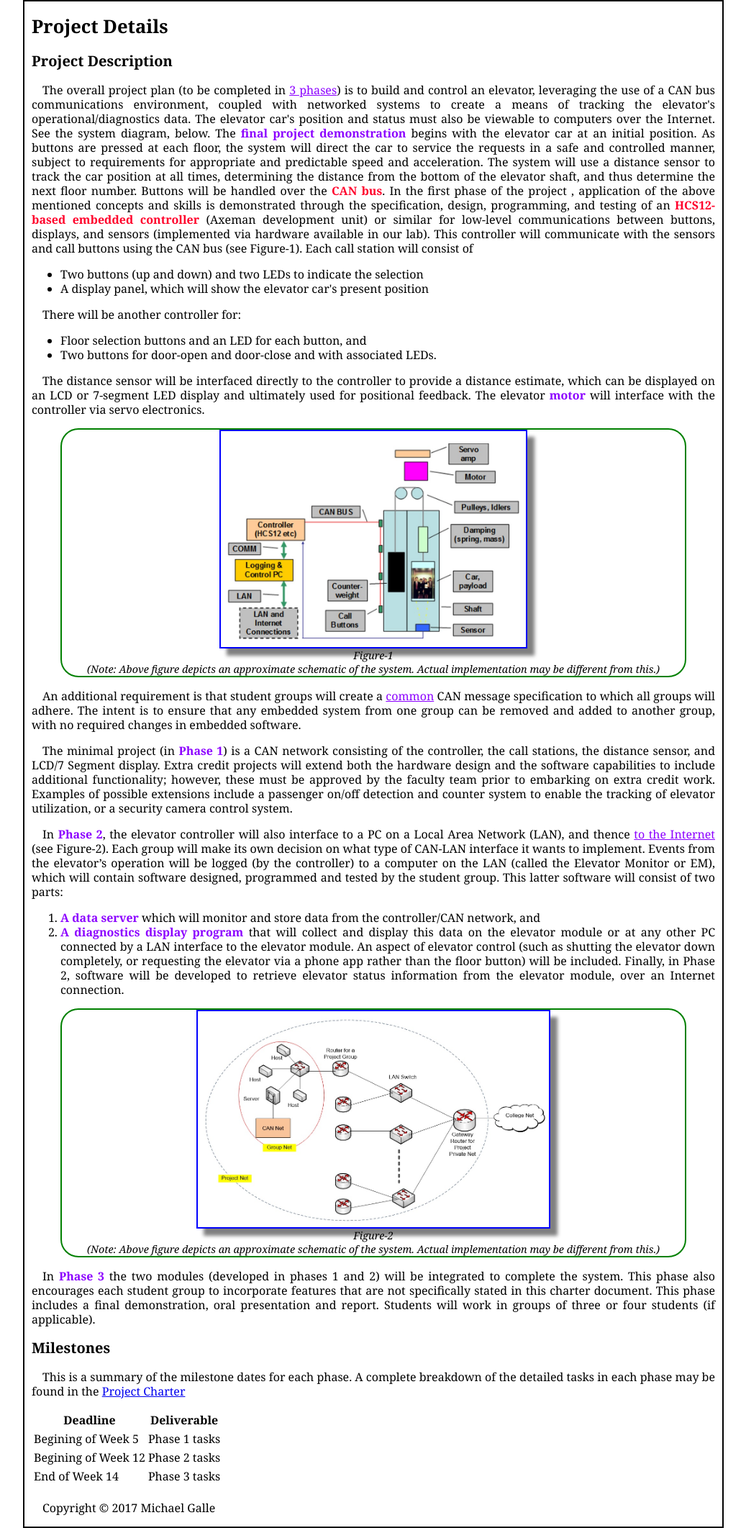
After one commit to bojanblagovcanin/Project-6, a PHP site: page /html/proj_details.html in a window 1280 px wide. The commit adds this page. Shown: the whole page at 72% size, without its empty margins (121-1158 px from the left). Run offline with PHP 8.4, Linux system fonts and the light colour scheme.

Commit message:
updating for assignment 1

```diff
--- a/css/ElevatorDemo.css
+++ b/css/ElevatorDemo.css
@@ -4,6 +4,7 @@ body {
     font-family: Arial, sans-serif;
     background-color: #687871;
 }
+
 
 .container {
     text-align: center;
--- /dev/null
+++ b/css/project_details_style.css
@@ -0,0 +1,53 @@
+body {font-family: Georgia, serif;
+      justify-content: center;
+      align-items: center;}
+
+p, ul, ol {font-size: 100%;
+           line-height: 20px;
+           text-align: justify;}
+
+p {text-indent: 15px;}
+
+h1 {font-size: 160%;}
+h2 {font-size: 125%;}
+
+img {height: 300px;}
+
+figcaption {text-align: center;
+            font-style: italic;
+            font-size: 90%;}
+
+
+.mkbold {font-weight: bold;
+         color: rgb(140, 0, 255); }
+
+.mkunderlined {text-decoration: underline;
+               color: rgb(140, 0, 255); }
+
+body { width: 950px;
+    padding: 0px 10px 0px 10px;
+    margin: 0px auto 0px auto;
+    border: 2px solid black;}
+
+img {height: 300px;
+        display: block;
+        margin: 0px auto 0px auto;
+        border: 2px solid blue;
+        box-shadow: 10px 10px 5px gray;
+
+        }
+
+figure {
+        padding: 0px auto 0px auto;
+        border: 2px solid green;
+        border-radius: 25px;
+        }
+
+#hcs12 { font-weight: bold;
+         color: rgb(255, 0, 43);}
+
+#can { font-weight: bold;
+       color: rgb(255, 0, 43);}
+
+#buttons { font-weight: bold;
+           color: rgb(255, 0, 43);  }
--- a/html/ElevatorDemo.html
+++ b/html/ElevatorDemo.html
@@ -14,7 +14,7 @@
             <input type="text" id="username" placeholder="Username">
             <input type="password" id="password" placeholder="Password">
             <button onclick="login()">Login</button>
-            <li><a href = "request_access.html">Request Access</a></li>
+            <li><a href = "request_access.html" class="request-button"><img src="../images/requestaccess.png" alt="Request Access"></a></li>
         </div>
 
         <!-- Elevator Control -->
--- a/html/about.html
+++ b/html/about.html
@@ -14,9 +14,12 @@
 
   <h2>Our Team</h2>
   <p><b>Bojan Blagovcanin</b> <br />
+  <img src="../images/bojan_logo.jpg" width="100" height="100"></img>
+  <img src="../images/bojan_photo.png" width="100" height="100"></img>
+  <br>
   A student currently in the Electronic Systems Engineering Program with experience in Embedded Firmware and Hardware Development that will
   focus on the front end of the project using HTML, CSS, Java, etc. and implement CAN protocols across the front end and the back end of the
-  project.
+  project. Age 22 in the current year: <script type="text/javascript">document.write( new Date().getFullYear() );</script> &copy;
   </p>
 
 
--- /dev/null
+++ b/html/proj_details.html
@@ -0,0 +1,96 @@
+<!DOCTYPE html>
+<html lang="en">
+	<head>
+		<title>Project Details</title>
+		<meta name="description" content="This is the project charter page of our project" />
+		<meta name="robots" content="noindex nofollow" />  <!-- do not want page or any of its links to be indexed -->
+		<meta http-equiv="author" content="Michael Galle" />
+		<meta http-equiv="pragma" content="no-cache" /> <!-- want browser to reload this page every time -->
+
+		<link href="../css/project_details_style.css" type="text/css" rel="stylesheet" />
+	</head>
+	<body>
+		<h1>Project Details</h1>
+		<h2>Project Description</h2>
+		<p>The overall project plan (to be completed in <span class="mkunderlined">3 phases</span>) is to build and control an elevator, leveraging the use of a CAN bus communications environment, coupled with networked systems to create a means of tracking the elevator's operational/diagnostics data. The elevator car's position and status must also be viewable to computers over the Internet.  See the system diagram, below.
+		The <span class="mkbold">final project demonstration</span> begins with the elevator car at an initial position. As buttons are pressed at each floor, the system will direct the car to service the requests in a safe and controlled manner, subject to requirements for appropriate and predictable speed and acceleration. The system will use a distance sensor to track the car position at all times, determining the distance from the bottom of the elevator shaft, and thus determine the next floor number.  Buttons will be handled over the <span id="can">CAN bus</span>.
+		In the first phase of the project , application of the above mentioned concepts and skills is demonstrated through the specification, design, programming, and testing of an <span id="hcs12">HCS12-based embedded controller</span> (Axeman development unit) or similar for low-level communications between buttons, displays, and sensors (implemented via hardware available in our lab). This controller will communicate with the sensors and call buttons using the CAN bus (see Figure-1).
+		Each call station will consist of</p>
+
+		<ul>
+			<li>Two buttons (up and down) and two LEDs to indicate the selection</li>
+			<li>A display panel, which will show the elevator car's present position</li>
+		</ul>
+
+		<p>There will be another controller for:</p>
+
+		<ul>
+			<li>Floor selection buttons and an LED for each button, and</li>
+			<li>Two buttons for door-open and door-close and with associated LEDs.</li>
+		</ul>
+
+		<p>The distance sensor will be interfaced directly to the controller to provide a distance estimate, which can be displayed on an LCD or 7-segment LED display and ultimately used for positional feedback.
+		The elevator <span class="mkbold">motor</span> will interface with the controller via servo electronics.</p>
+
+		<figure>
+			<img src="../images/fig1.jpg" />   <!--   -->
+			<figcaption>Figure-1 <br />(Note: Above figure depicts an approximate schematic of the system. Actual implementation may be different from this.)</figcaption>
+		</figure>
+
+		<p>An additional requirement is that student groups will create a <span class="mkunderlined">common</span> CAN message specification to which all groups will adhere.  The intent is to ensure that any embedded system from one group can be removed and added to another group, with no required changes in embedded software.
+		</p>
+
+		<p>The minimal project (in <span class="mkbold">Phase 1</span>) is a CAN network consisting of the controller, the call stations, the distance sensor, and LCD/7 Segment display.  Extra credit projects will extend both the hardware design and the software capabilities to include additional functionality; however, these must be approved by the faculty team prior to embarking on extra credit work. Examples of possible extensions include a passenger on/off detection and counter system to enable the tracking of elevator utilization, or a security camera control system.
+		</p>
+
+		<p>In <span class="mkbold">Phase 2</span>, the elevator controller will also interface to a PC on a Local Area Network (LAN), and thence <span class="mkunderlined">to the Internet</span> (see Figure-2). Each group will make its own decision on what type of CAN-LAN interface it wants to implement. Events from the elevator’s operation will be logged (by the controller) to a computer on the LAN (called the Elevator Monitor or EM), which will contain software designed, programmed and tested by the student group. This latter software will consist of two parts:
+		</p>
+
+		<ol>
+			<li><span class="mkbold">A data server </span> which will monitor and store data from the controller/CAN network, and</li>
+			<li>
+				<span class="mkbold">A diagnostics display program</span> that will collect and display this data on the elevator module or at any other PC connected by a LAN interface to the elevator module.
+				An aspect of elevator control (such as shutting the elevator down completely, or requesting the elevator via a phone app rather than the floor button) will be included.
+				Finally, in Phase 2, software will be developed to retrieve elevator status information from the elevator module, over an Internet connection.
+			</li>
+		</ol>
+
+		<figure>
+			<img src="../images/fig2.jpg" />   <!--   -->
+			<figcaption>Figure-2 <br />(Note: Above figure depicts an approximate schematic of the system. Actual implementation may be different from this.)</figcaption>
+		</figure>
+
+		<p>In <span class="mkbold">Phase 3</span> the two modules (developed in phases 1 and 2) will be integrated to complete the system. This phase also encourages each student group to incorporate features that are not specifically stated in this charter document. This phase includes a final demonstration, oral presentation and report.
+		Students will work in groups of three or four students (if applicable).</p>
+
+		<h2>Milestones</h2>
+		<p>This is a summary of the milestone dates for each phase. A complete breakdown of the detailed tasks in each phase may be found in the <a href="../documents/Project_Charter.pdf">Project Charter</a></p>
+		<table>
+			<thead>
+				<tr>
+					<th>Deadline</th>
+					<th>Deliverable</th>
+				</tr>
+				<tr>
+					<td>Begining of Week 5</td>
+					<td>Phase 1 tasks</td>
+				</tr>
+				<tr>
+					<td>Begining of Week 12</td>
+					<td>Phase 2 tasks</td>
+				</tr>
+				<tr>
+					<td>End of Week 14</td>
+					<td>Phase 3 tasks</td>
+				</tr>
+				<tr>
+					<td></td>
+					<td></td>
+				</tr>
+			</thead>
+			<tbody></tbody>
+			<tfoot></tfoot>
+		</table>
+		<p>Copyright &copy 2017 Michael Galle</p>
+	</body>
+</html>
--- a/html/request_access.html
+++ b/html/request_access.html
@@ -42,6 +42,7 @@
             <textarea name="comments" class="text">Please enter your comments here ...</textarea><br />
             <input id="submit" type="submit" value="Submit Request" />
         </div>
+        <script src="requestaccess.js"></script>
 </body>
 <footer>
     <p>Copyright &copy; Group 3. 2023</p>
--- a/js/ElevatorDemo.js
+++ b/js/ElevatorDemo.js
@@ -11,10 +11,9 @@ var floorHeight = 100;
 function login() {
     var username = document.getElementById("username").value;
     var password = document.getElementById("password").value;
-
+    username.focus();
     // Perform login authentication here
     // For simplicity, let's assume username: "admin" and password: "password"
-
     if (username === "admin" && password === "password") {
         loginForm.style.display = "none";
         elevatorContainer.style.display = "block";
```
Also changed, not shown: css/lightdarkmode.css (+7 -1 lines), html/index.html (+14 -1 lines), js/requestaccess.js (added, +22 -0 lines), images/fig1.jpg (added), images/fig2.jpg (added), images/requestaccess.png (added), 1 other file.
